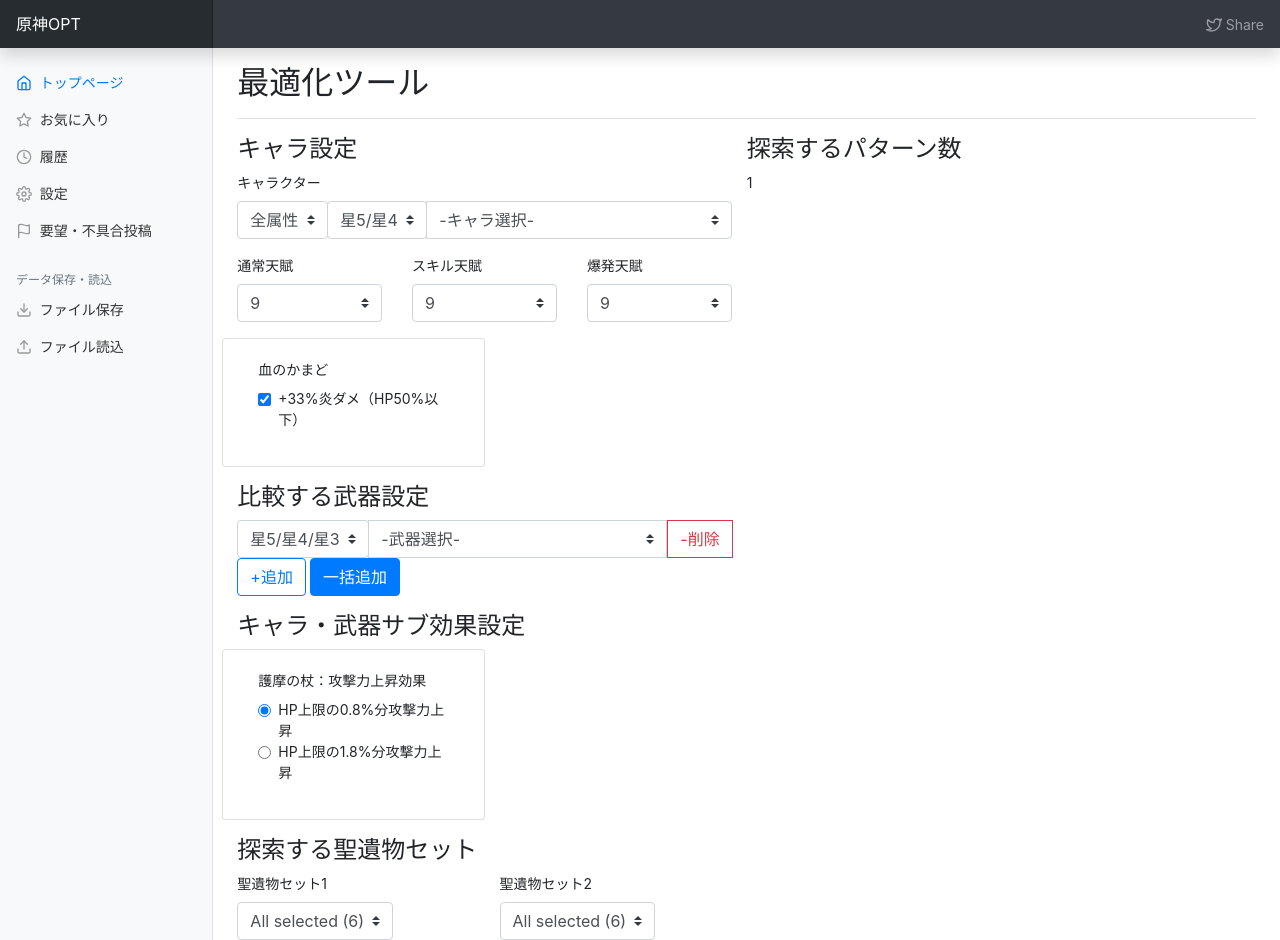
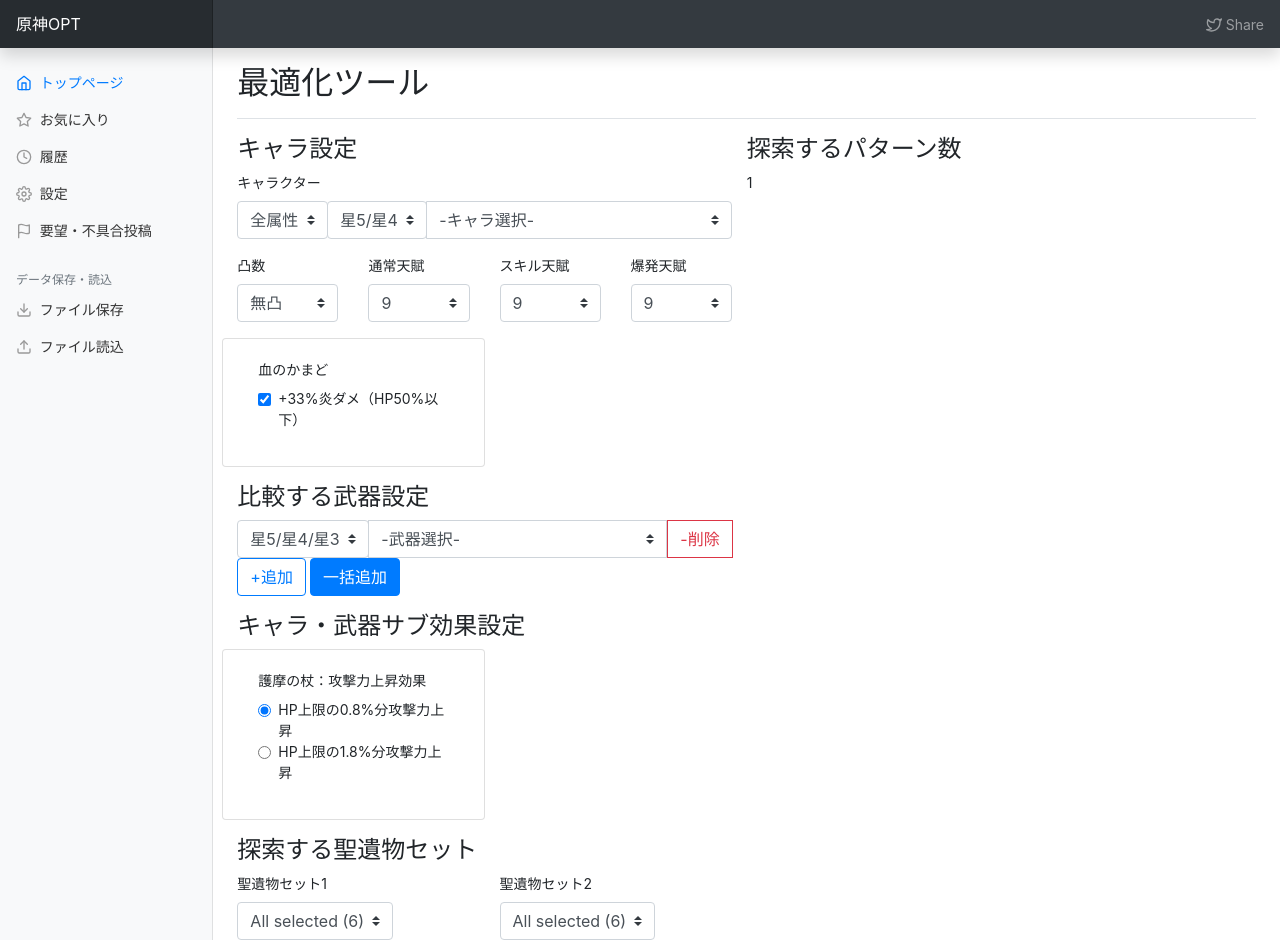
Before and after one commit to k3kaimu/genshinopt, a Jekyll site: the page built from index.html, in a window 1280 px wide and 940 px high. Built offline with Jekyll 4.4.1, drawn with Linux system fonts in a browser that asks for light colours; nearby versions of some CDN libraries; the list of posts is cut into pages by our own code.

Commit message:
use with binding for character selector

```diff
--- a/index.html
+++ b/index.html
@@ -12,7 +12,7 @@
   <div class="col-xl-6">
 
     <h4 class="h4">キャラ設定</h4>
-    <div class="mb-3">
+    <div class="mb-3" data-bind="with: characterSelector">
       <label for="select-character">キャラクター</label>
       <div class="input-group" id="select-character">
         <div class="input-group-prepend">
@@ -42,7 +42,19 @@
     </div>
 
     <div class="mb-3 row">
-      <div class="col-4">
+      <div class="col-3">
+        <label for="select-constellation">凸数</label>
+        <select class="custom-select" id="select-constellation" aria-label="凸数" data-bind="value: selConstellation">
+          <option value="0">無凸</option>
+          <option value="1">1凸</option>
+          <option value="2">2凸</option>
+          <option value="3">3凸</option>
+          <option value="4">4凸</option>
+          <option value="5">5凸</option>
+          <option value="6">6凸</option>
+        </select>
+      </div>
+      <div class="col-3">
         <label for="select-tarent-normal">通常天賦</label>
         <select class="custom-select" id="select-tarent-normal" aria-label="通常天賦" data-bind="value: selNormalTalentRank">
           <option value="1">1</option>
@@ -62,7 +74,7 @@
           <option value="15">15</option>
         </select>
       </div>
-      <div class="col-4">
+      <div class="col-3">
         <label for="select-tarent-normal">スキル天賦</label>
         <select class="custom-select" id="select-tarent-normal" aria-label="スキル天賦" data-bind="value: selSkillTalentRank">
           <option value="1">1</option>
@@ -82,7 +94,7 @@
           <option value="15">15</option>
         </select>
       </div>
-      <div class="col-4">
+      <div class="col-3">
         <label for="select-tarent-normal">爆発天賦</label>
         <select class="custom-select" id="select-tarent-normal" aria-label="爆発天賦" data-bind="value: selBurstTalentRank">
           <option value="1">1</option>
--- a/js/page/index.js
+++ b/js/page/index.js
@@ -1,4 +1,31 @@
 $(function(){
+
+
+    function CharacterSelector(selectedChar)
+    {
+        this.selectedChar = selectedChar;
+        this.characters = genshinData.characters;
+        this.selCharElem = ko.observable();
+        this.selCharRarity = ko.observable();
+        this.selCharList = ko.computed(function(){
+            var list = [];
+            var elem = this.selCharElem();
+            var rarity = this.selCharRarity();
+
+
+            this.characters.forEach(e => {
+                if(!(elem == "ALL" || e.elem == elem))
+                    return;
+
+                if(!(rarity == "ALL" || e.rarity == rarity))
+                    return;
+
+                list.push(e);
+            });
+
+            return list;
+        }, this);
+    }
 
 
     function ComparingWeaponData(selectedChar)
@@ -91,31 +118,10 @@
 
 
     function ViewModel() {
-        this.characters = genshinData.characters;
-        this.selCharElem = ko.observable();
-        this.selCharRarity = ko.observable();
         this.selectedChar = ko.observable();
-        // selCharList: ko.observableArray(genshinData.characters)
-        this.selCharList = ko.computed(function(){
-            var list = [];
-            var elem = this.selCharElem();
-            var rarity = this.selCharRarity();
+        this.characterSelector = new CharacterSelector(this.selectedChar);
 
-
-            this.characters.forEach(e => {
-                if(!(elem == "ALL" || e.elem == elem))
-                    return;
-
-                if(!(rarity == "ALL" || e.rarity == rarity))
-                    return;
-
-                list.push(e);
-            });
-
-            return list;
-        }, this);
-
-
+        this.selConstellation = ko.observable();
         this.selNormalTalentRank = ko.observable();
         this.selSkillTalentRank = ko.observable();
         this.selBurstTalentRank = ko.observable();
```
